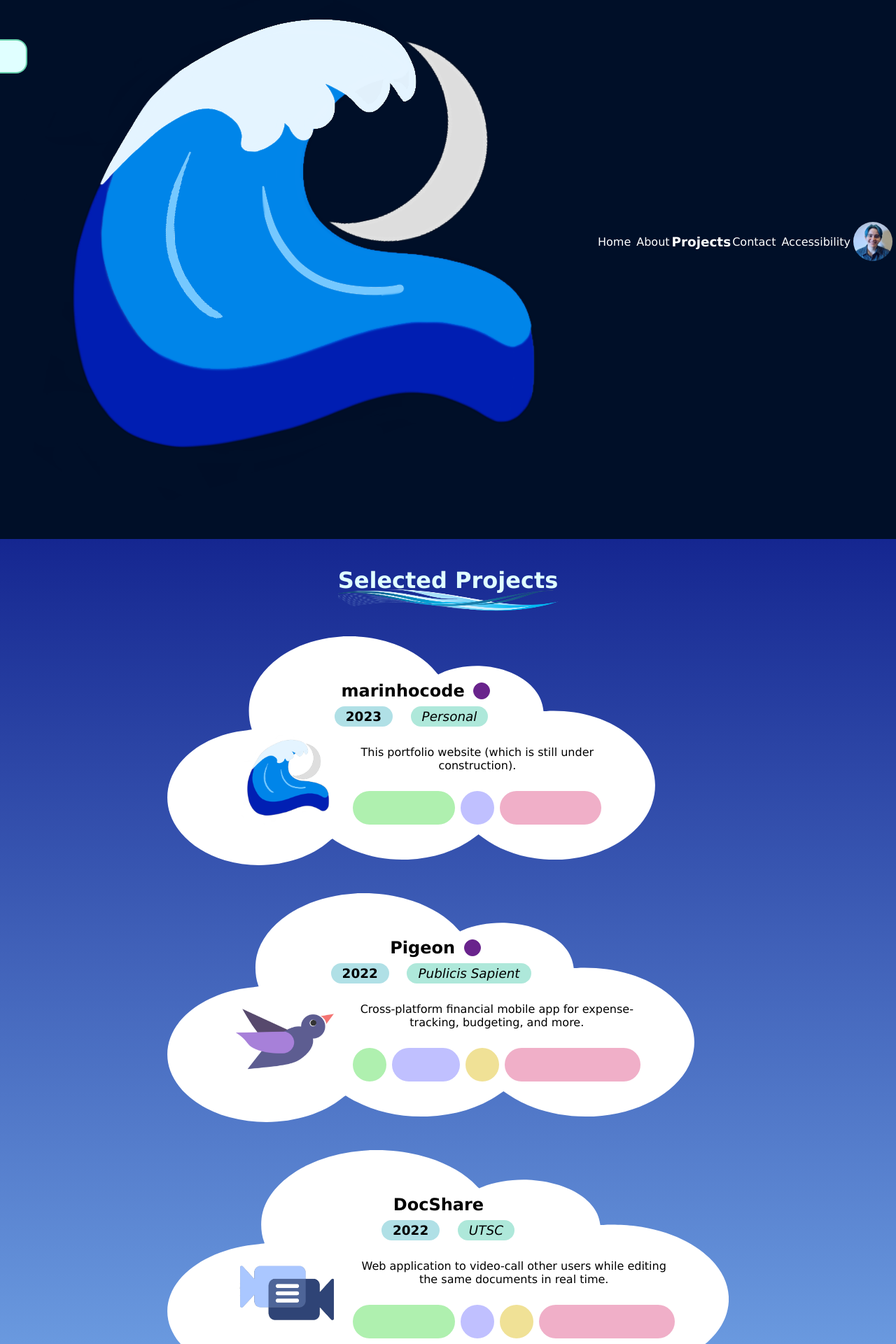
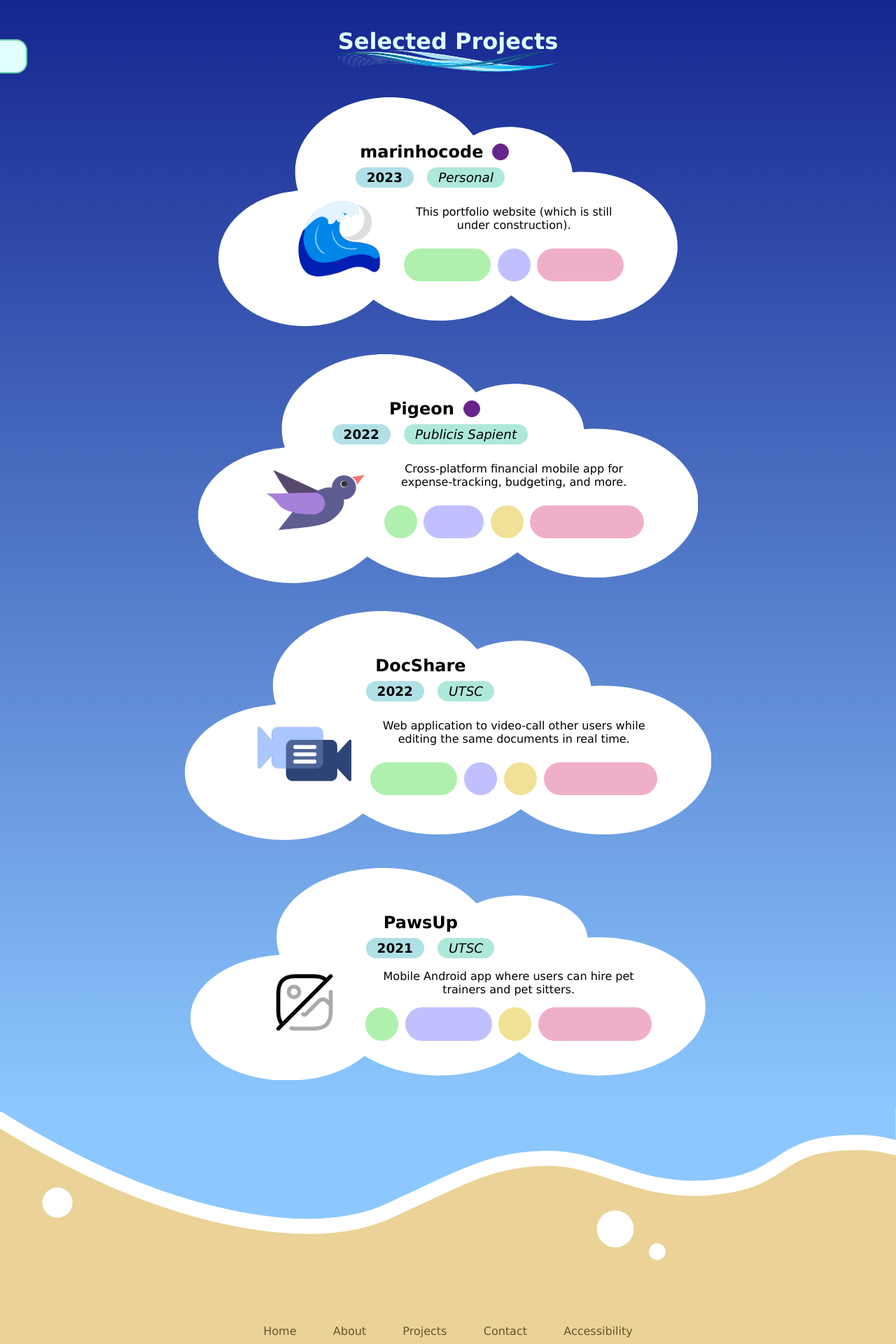
Before and after one commit to gabegaghi/gabegaghi.github.io, a React (Create React App) app: page /projects in a window 1280 px wide. Shown: the part 80-2000 px from the top of the page at 70% size. Built offline with nearby package versions, Linux system fonts and the light colour scheme; some icons are missing.

Commit message:
misc styling changes

```diff
--- a/src/Components/Alert.css
+++ b/src/Components/Alert.css
@@ -12,6 +12,7 @@
 }
 
 .alert-title {
+    font-size: 1.4rem;
     color: rgb(255, 106, 0);
     margin: 1rem 0rem .5rem;
 }
--- a/src/Components/Alert.js
+++ b/src/Components/Alert.js
@@ -5,7 +5,7 @@ import './Alert.css';
 function Alert({full}) {
   return (
     <div className={full? 'alert full' : 'alert'}>
-        <h2 className='alert-title'> This website is under construction!</h2>
+        <h3 className='alert-title'> This website is under construction!</h3>
         {full? <>
         <p className='alert-text'>I have many plans for upcoming features, including some accessibility-related ones.
         However, I'm still learning about the best standards for accessible UI design, so
--- a/src/Components/Contact.css
+++ b/src/Components/Contact.css
@@ -36,7 +36,7 @@ button {
     border: 0px;
     border-radius: 1.7rem;
     background-color: #6821ff;
-    padding: calc(.6rem + 1vh) calc(1rem + 3vw);
+    padding: calc(.4rem + 1vmin) calc(1rem + 3vmin);
     font-size: 1.2rem;
     font-weight: 800;
     color: #e4d6ff;
--- a/src/Components/Contact.js
+++ b/src/Components/Contact.js
@@ -20,7 +20,7 @@ function Contact() {
     <main className='contact page'>
       <form className='contact-form' ref={form}>
         <h1 className='form-title'>Contact me!</h1>
-        <div className='note'>Please don't hesitate to send me a message, I'd be happy to answer any questions or just connect to exchange support! You can also reach me through linkedin.</div>
+        <div className='note'>Please don't hesitate to send me a message, I'd be happy to answer any questions or just connect to exchange support! You can also reach me through linkedin, if that's easier.</div>
         <label className='field'>Name
           <input className='input' name='name' placeholder='Jane Doe' type='text' autoFocus required autoComplete='name'/>
         </label>
@@ -28,7 +28,7 @@ function Contact() {
           <input className='input' name='email' placeholder='example@email.com' type='email' required autoComplete='email'/>
         </label>
         <label className='field'>Your message
-          <textarea className='text input' name='message' placeholder='Type your message...' rows={5} cols={50} required/>
+          <textarea className='text input' name='message' placeholder='Type your message...' rows={5} cols={30} required/>
         </label>
         <div className='bottom'>
           <span className='response'>{alert}</span>
--- a/src/Components/Header.css
+++ b/src/Components/Header.css
@@ -1,24 +1,47 @@
 .App-header {
     display: flex;
-    flex-direction: row;
     position: -webkit-sticky; /* Safari */
     position: sticky;
     top: 0;
+    z-index: 2;
     background-color: rgb(0, 15, 40);
-    align-items: center;
+    align-items: stretch;
     justify-content: space-evenly;
     color: white;
 }
 
+.App-logo {
+    height: 10vmin;
+    min-height: 60px;
+    pointer-events: none;
+}
+
+@media (prefers-reduced-motion: no-preference) {
+  .App-logo {
+    animation: App-logo-spin linear infinite 2s alternate;
+  }
+}
+
+@keyframes App-logo-spin {
+  from {
+    transform: rotate(-15deg);
+  }
+  to {
+    transform: rotate(20deg);
+  }
+}
+
 .Navigation {
     display: flex;
-    flex: 1;
-    max-width: 500px;
+    align-items: center;
+    width: 70%;
+    max-width: 600px;
     justify-content: space-evenly;
 }
 
 .Nav-link {
-    padding: .5vmin;
+    padding: 1vmin 0;
+    margin: 0 .15rem;
     font-size: calc(.75rem + .5vmin);
     text-decoration: none;
     color: white;
@@ -27,21 +50,32 @@
 .Nav-link.active {
     font-weight: 800;
     transform: scale(1.15,1.15);
+    margin: 0 .5rem;
+}
+
+.Nav-link.active:first-child {
+    margin-left: 0;
+}
+
+.Nav-link.active:last-child {
+    margin-right: 0;
 }
 
 .Nav-link:hover {
   color: rgb(200, 235, 255);
+  border-bottom: 2px currentColor solid;
 }
 
 .mini-headshot {
-    height: 7vmin;
+    height: 8vmin;
+    min-height: 45px;
     border-radius: 50%;
 }
 
 .dd-container {
     display: flex;
     align-items: center;
-    padding-right: 1vmin;
+    padding: 0 1vmin;
     align-self: stretch;
 }
 
--- a/src/Components/Header.js
+++ b/src/Components/Header.js
@@ -6,7 +6,6 @@ import headshot from '../assets/headshot.jpg';
 import './Header.css';
 
 function Header() {
-
   return (
     <header className="App-header">
       <img src={logo} className="App-logo" alt="logo"/>
--- a/src/Components/Projects.css
+++ b/src/Components/Projects.css
@@ -2,6 +2,9 @@
     list-style-type: none;
     margin: 0px;
     padding: 0px;
+    display: flex;
+    flex-direction: column;
+    align-items: center;
 }
 
 .proj-item {
@@ -14,6 +17,11 @@
     background-size: 100% 100%;
     background-repeat: no-repeat;
     width: fit-content;
+    min-width: 400px;
+}
+
+.proj-list :last-child > div {
+    margin-bottom: 0;
 }
 
 .proj-heading {
@@ -21,6 +29,7 @@
     align-items: center;
     justify-content: space-between;
     max-width: 60%;
+    margin-right: 4vw;
 }
 
 .proj-title {
@@ -43,7 +52,7 @@
 }
 
 .under {
-    margin-left: 2vw;
+    margin: 0 4vw 0 1.5vw;
     background-color: rgb(174, 232, 218);
     border-radius: 25px;
     padding: .25rem 1rem;
--- a/src/Components/Socials.css
+++ b/src/Components/Socials.css
@@ -1,6 +1,8 @@
 .icon {
-    height: 5vmin;
-    width: 5vmin;
+    height: 5vw;
+    min-height: 35px;
+    max-height: 45px;
+    width: auto;
     border: transparent solid 2px;
 }
 
@@ -10,8 +12,8 @@
 
 .wide {
     justify-content: space-between;
-    width: 25vw;
-    max-width: 200px;
+    width: 35vw;
+    max-width: 220px;
 }
 
 .dropdown {
@@ -23,6 +25,10 @@
     border-radius: 0 0 5px 5px;
     padding: .5rem .25rem;
     translate: -5px;
+}
+
+.socials > a {
+    margin: .1rem 0;
 }
 
 .github {
--- a/src/Components/Tech.css
+++ b/src/Components/Tech.css
@@ -1,42 +1,23 @@
 .TechStack {
     display: flex;
-    justify-content: space-evenly;
+    justify-content: space-between;
 }
 
-.list {
-    list-style-type: none;
-    display: flex;
+.TechStack .list {
     padding: .6rem;
-    margin-right: .5rem;
-    border-radius: 30px;
+    margin: 0 .25rem .5rem 0;
 }
 
-.list:last-of-type {
-    margin: 0rem;
+.TechStack .list:last-of-type {
+    margin-right: 0;
 }
 
-.item {
-    display: flex;
-    padding-right: calc(.25rem + .5vw);
-    align-items: center;
+.TechStack .item:last-of-type {
+    margin-right: 0;
 }
 
-.item:last-of-type {
-    padding: 0px;
+@media only screen and (min-width: 600px) {
+    .TechStack .list {
+        margin-right: .6rem;
+    }
 }
-
-.langs {
-    background-color: rgb(175, 240, 175);
-}
-
-.dbs {
-    background-color: rgb(240, 225, 150);
-}
-
-.libs {
-    background-color: rgb(180, 180, 240);
-}
-
-.tools {
-    background-color: rgb(240, 175, 200);
-}
--- a/src/index.css
+++ b/src/index.css
@@ -1,3 +1,7 @@
+html, body, #root {
+  height: 100%;
+}
+
 body {
   margin: 0;
   font-family: -apple-system, BlinkMacSystemFont, 'Segoe UI', 'Roboto', 'Oxygen',
@@ -7,11 +11,6 @@ body {
   -moz-osx-font-smoothing: grayscale;
 }
 
-#root {
-  height: 100vh;
-  width: 100vw;
-}
-
 code {
   font-family: source-code-pro, Menlo, Monaco, Consolas, 'Courier New',
     monospace;
```
